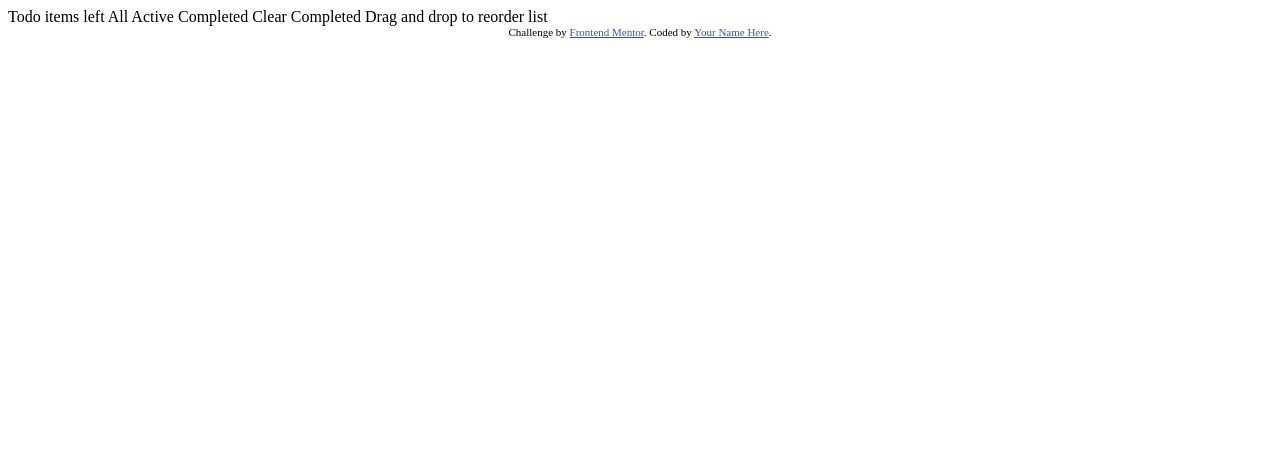
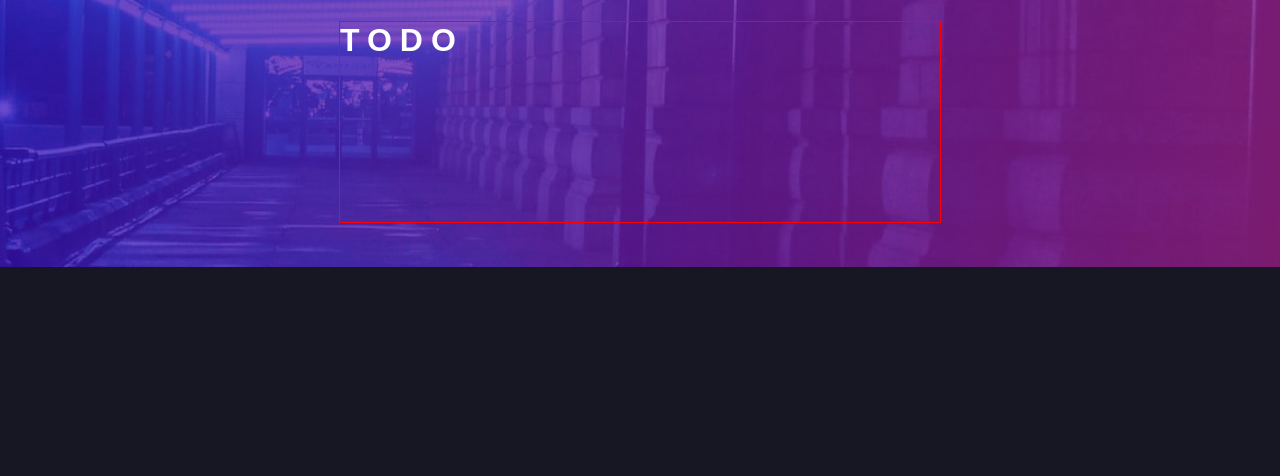
Before and after one commit to zLeoo/todo-app, a plain HTML site: page index.html in a window 1280 px wide. Drawn offline with Linux system fonts and the light colour scheme.

Commit message:
estrtura do projeto/adicionado o style.css

```diff
--- a/index.html
+++ b/index.html
@@ -3,34 +3,37 @@
 <head>
   <meta charset="UTF-8">
   <meta name="viewport" content="width=device-width, initial-scale=1.0"> <!-- displays site properly based on user's device -->
-
+  <link rel="stylesheet" href="style.css">
   <link rel="icon" type="image/png" sizes="32x32" href="./images/favicon-32x32.png">
 
   <title>Frontend Mentor | Todo app</title>
 
-  <!-- Feel free to remove these styles or customise in your own stylesheet 👍 -->
-  <style>
-    .attribution { font-size: 11px; text-align: center; }
-    .attribution a { color: hsl(228, 45%, 44%); }
-  </style>
+
 </head>
 <body>
 
-  Todo
+<div class="banner">
+  <img src="images/bg-desktop-dark.jpg" >
+</div>
 
-  <!-- Add dynamic number --> items left
+<div class="container">
+  <h1>TODO</h1>
 
-  All
-  Active
-  Completed
+</div>
 
-  Clear Completed
 
-  Drag and drop to reorder list
 
-  <div class="attribution">
+
+
+
+
+ <!--
+   <div class="attribution">
     Challenge by <a href="https://www.frontendmentor.io?ref=challenge" target="_blank">Frontend Mentor</a>.
     Coded by <a href="#">Your Name Here</a>.
   </div>
+-->
+
+
 </body>
 </html>
--- /dev/null
+++ b/style.css
@@ -0,0 +1,25 @@
+*{
+    margin: 0;
+}
+
+body{
+    background-color: hsl(235, 21%, 11%);
+    font-family: 'Josefin Sans', sans-serif;
+}
+
+.banner img{
+    width: 100%;
+}
+
+.container{
+    border: red solid 1px;
+    margin: auto;
+    width: 600px;
+    height: 200px;
+    transform: translate(0, -250px);
+}
+
+.container{
+    color: #ffffff;
+    letter-spacing: 8px;
+}
```
